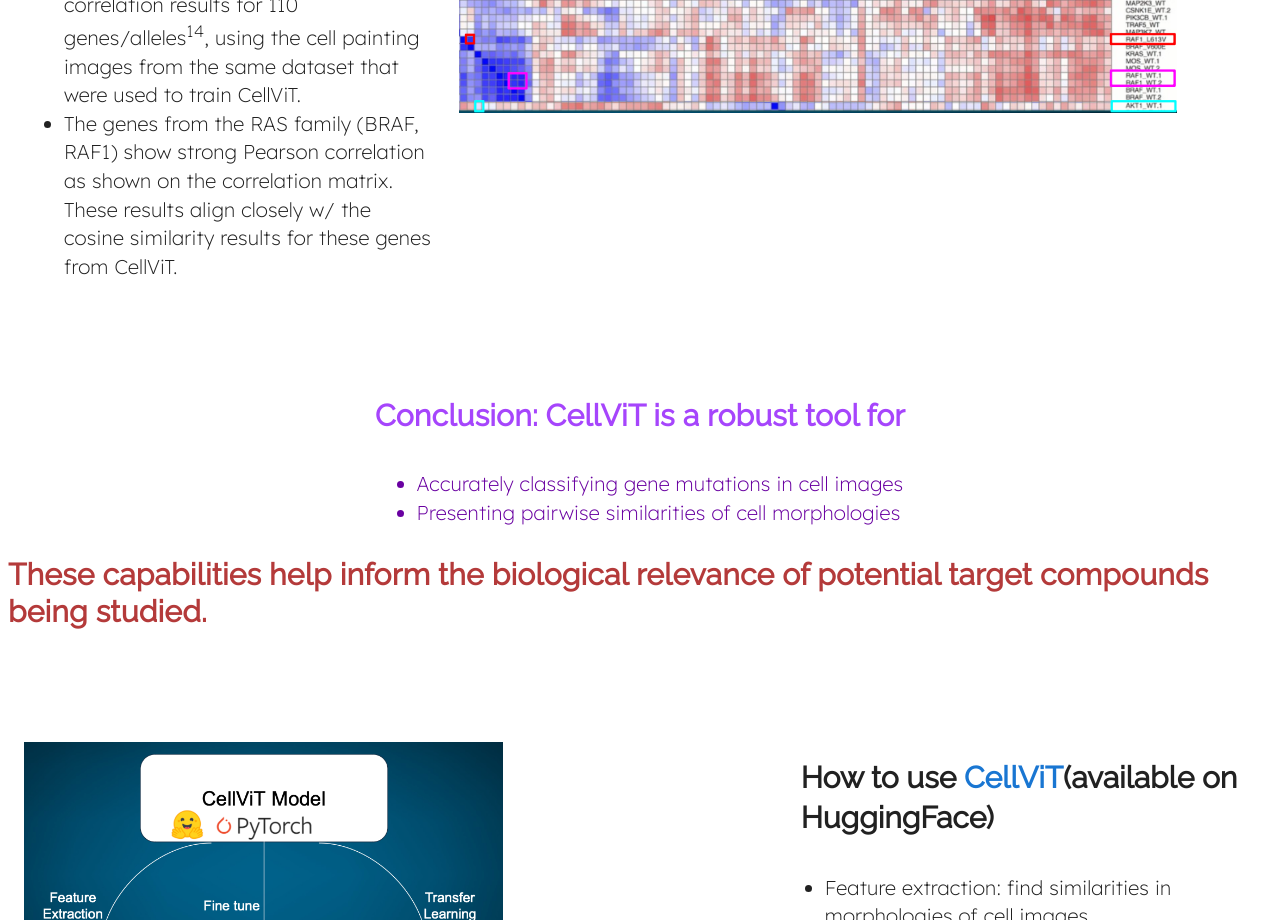
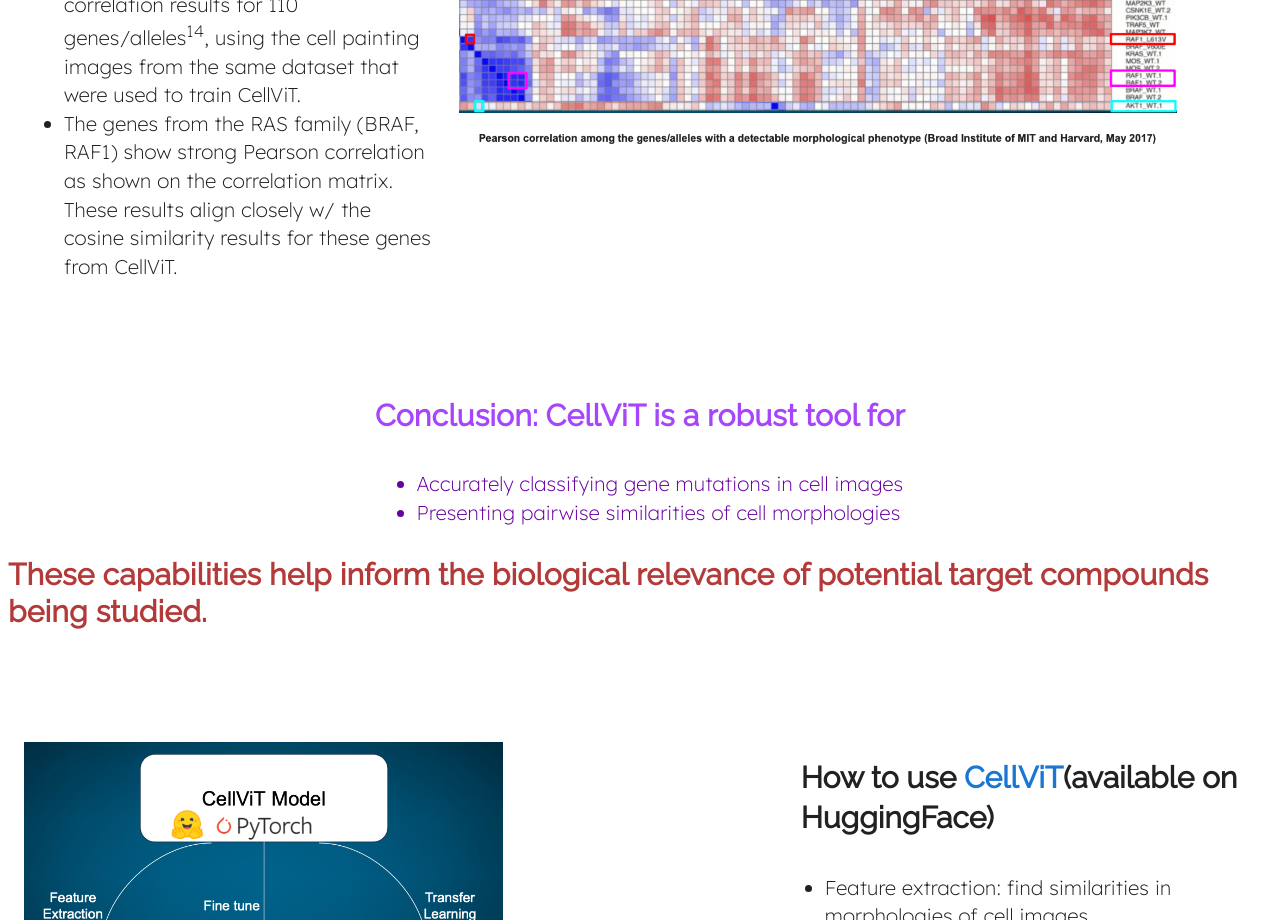
Before and after one commit to cellvit/cellvit.github.io, a React (Create React App) app: page /results in a window 1280 px wide. Shown: the part 1540-2460 px from the top of the page. Built offline with nearby package versions, Linux system fonts and the light colour scheme.

Commit message:
updated the results page

```diff
--- a/src/Components/Results.js
+++ b/src/Components/Results.js
@@ -14,6 +14,7 @@ import maxvit_class_cosine_similarity from './Assets/maxvit_class_cosine_similar
 import predictedclass_similarity from './Assets/predictedclass_similarity.PNG';
 import pearson_corelation from './Assets/pearson_corelation.png';
 import how_to_use_CellViT from './Assets/how_to_use_CellViT.png';
+import pearson_correlation_subtitle from './Assets/pearson_correlation_subtitle.png';
 
 
 function Results() {
@@ -103,6 +104,12 @@ function Results() {
   loading="lazy"
   width={isMatch ? "85%" : "85%"}
   style={{marginRight:'10%'}}/>
+  <img
+  src={pearson_correlation_subtitle}
+  alt="pearson_correlation_subtitle"
+  loading="lazy"
+  width={isMatch ? "85%" : "85%"}
+  style={{marginRight:'10%'}}/>
   </Grid>
   </Grid>
 
```
Also changed, not shown: src/Components/Assets/pearson_correlation_subtitle.png (added).
